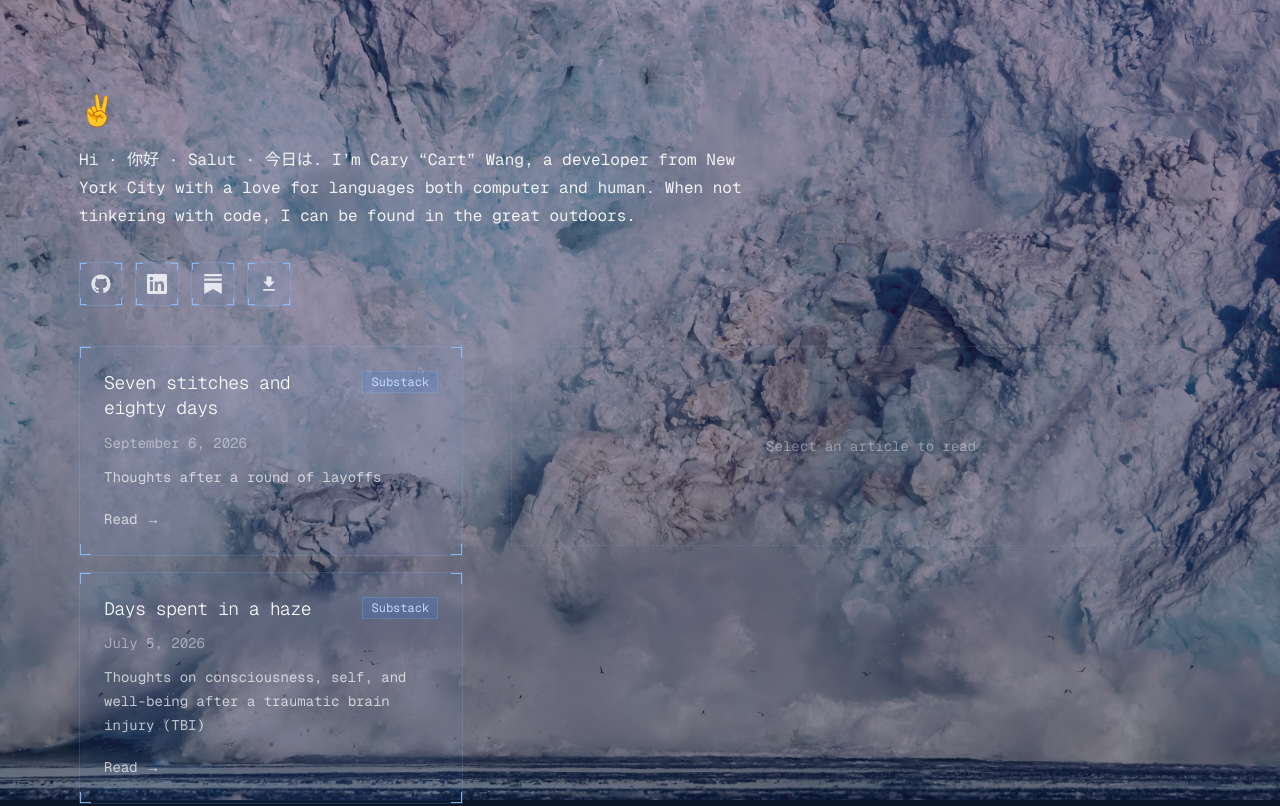
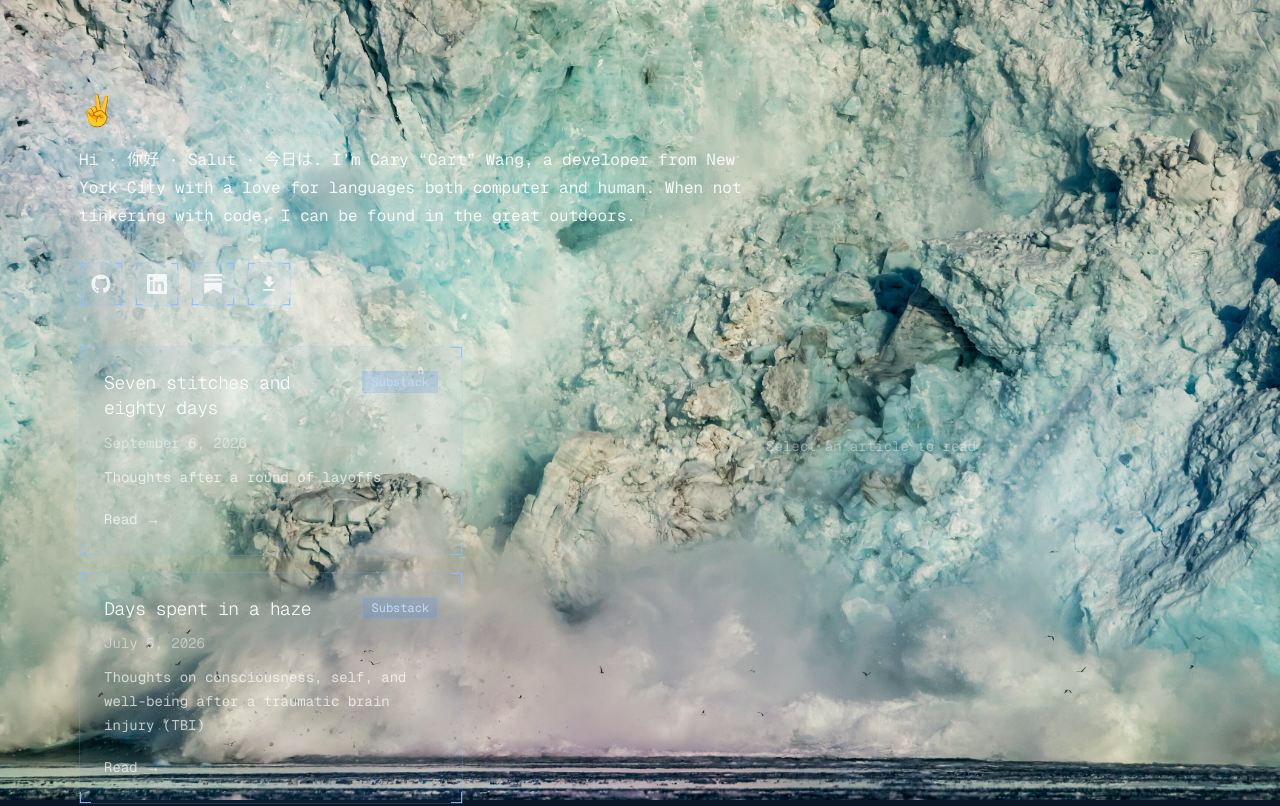
Before and after one commit to wangcary19/caryw.dev, a Next.js app: page / in a window 1280 px wide. Shown: the top 806 px of the page. Built offline with nearby package versions, Linux system fonts and the light colour scheme.

Commit message:
Holographic sheen over glacier photo, drop time-of-day filtering

```diff
--- a/src/app/globals.css
+++ b/src/app/globals.css
@@ -35,7 +35,7 @@ body {
   padding-right: clamp(1.5rem, 3.82vw, 5rem);
 }
 
-/* Time-of-day "dynamic wallpaper" background (macOS-style) */
+/* Glacier photo + faint holographic sheen */
 .live-bg {
   position: fixed;
   inset: 0;
@@ -61,53 +61,39 @@ body {
   background-image: url("/background.jpg");
   background-size: cover;
   background-position: center;
-  transition: filter 3s ease;
 }
 
-.live-bg-tint {
+.live-bg-sheen {
   position: absolute;
-  inset: 0;
+  inset: -20%;
   pointer-events: none;
-  opacity: 0;
-  transition: opacity 3s ease, background 3s ease;
+  opacity: 0.4;
+  mix-blend-mode: overlay;
+  background:
+    radial-gradient(40% 40% at 20% 30%, rgba(96, 165, 250, 0.9), transparent 70%),
+    radial-gradient(45% 45% at 75% 60%, rgba(34, 211, 238, 0.8), transparent 70%),
+    radial-gradient(40% 40% at 50% 85%, rgba(167, 139, 250, 0.8), transparent 70%);
+  animation:
+    sheen-drift 40s ease-in-out infinite alternate,
+    sheen-hue 60s linear infinite;
 }
 
-/* Time-of-day grading */
-.live-bg.tod-night .live-bg-image {
-  filter: brightness(0.55) saturate(0.75);
-}
-.live-bg.tod-dawn .live-bg-image {
-  filter: brightness(0.95) saturate(1.1) sepia(0.15);
-}
-.live-bg.tod-day .live-bg-image {
-  filter: none;
-}
-.live-bg.tod-sunset .live-bg-image {
-  filter: brightness(0.95) saturate(1.2) sepia(0.25);
-}
-.live-bg.tod-dusk .live-bg-image {
-  filter: brightness(0.8) saturate(0.9);
+@keyframes sheen-drift {
+  from {
+    transform: translate3d(-2%, -1.5%, 0) scale(1);
+  }
+  to {
+    transform: translate3d(2%, 1.5%, 0) scale(1.08);
+  }
 }
 
-/* Time-of-day tint overlays */
-.live-bg.tod-night .live-bg-tint {
-  opacity: 1;
-  background: linear-gradient(180deg, rgba(8, 14, 34, 0.72), rgba(3, 8, 20, 0.82));
-}
-.live-bg.tod-dawn .live-bg-tint {
-  opacity: 1;
-  background: linear-gradient(180deg, rgba(255, 150, 90, 0.22), rgba(150, 90, 170, 0.14));
-}
-.live-bg.tod-day .live-bg-tint {
-  opacity: 0;
-}
-.live-bg.tod-sunset .live-bg-tint {
-  opacity: 1;
-  background: linear-gradient(180deg, rgba(255, 120, 60, 0.28), rgba(180, 80, 130, 0.18));
-}
-.live-bg.tod-dusk .live-bg-tint {
-  opacity: 1;
-  background: linear-gradient(180deg, rgba(90, 60, 170, 0.3), rgba(35, 40, 110, 0.34));
+@keyframes sheen-hue {
+  from {
+    filter: hue-rotate(0deg);
+  }
+  to {
+    filter: hue-rotate(360deg);
+  }
 }
 
 /* Square buttons with highlighted corners */
@@ -229,7 +215,8 @@ body {
 }
 
 @media (prefers-reduced-motion: reduce) {
-  .animate-article {
+  .animate-article,
+  .live-bg-sheen {
     animation: none;
   }
 }
--- a/src/components/LiveBackground.tsx
+++ b/src/components/LiveBackground.tsx
@@ -5,37 +5,22 @@ import { useEffect, useState } from "react";
 const IDLE_MS = 3000;
 
 /**
- * macOS-style "dynamic wallpaper" background.
+ * High-res glacier photo with a faint, slow-moving holographic sheen layered
+ * on top. The scene blurs and darkens while the user is interacting.
  *
  * Image: "Svitjordbreen on Svalbard calving" — photo by AWeith,
  * CC BY-SA 4.0 (https://creativecommons.org/licenses/by-sa/4.0),
  * via Wikimedia Commons. Served from /background.jpg (3840×2160).
- *
- * The same photo is re-graded to match the local time of day (dawn / day /
- * sunset / dusk / night). While the user is interacting, the scene is blurred
- * and darkened for readability; when idle, it's shown clean.
  */
 export default function LiveBackground() {
   const [hidden, setHidden] = useState(false);
   const [idle, setIdle] = useState(false);
-  const [phase, setPhase] = useState("day");
 
   const active = !hidden && !idle;
 
   useEffect(() => {
-    const phaseFor = (h: number) => {
-      if (h >= 5 && h < 8) return "dawn";
-      if (h >= 8 && h < 16) return "day";
-      if (h >= 16 && h < 19) return "sunset";
-      if (h >= 19 && h < 21) return "dusk";
-      return "night";
-    };
+    let idleTimer: ReturnType<typeof setTimeout> | undefined;
 
-    const updatePhase = () => setPhase(phaseFor(new Date().getHours()));
-    updatePhase();
-    const phaseTimer = setInterval(updatePhase, 60_000);
-
-    let idleTimer: ReturnType<typeof setTimeout> | undefined;
     const onVisibility = () => setHidden(document.hidden);
     const wake = () => {
       setIdle(false);
@@ -46,10 +31,10 @@ export default function LiveBackground() {
     const events = ["mousemove", "mousedown", "keydown", "touchmove", "wheel"];
     events.forEach((e) => window.addEventListener(e, wake, { passive: true }));
     document.addEventListener("visibilitychange", onVisibility);
+
     wake();
 
     return () => {
-      clearInterval(phaseTimer);
       events.forEach((e) => window.removeEventListener(e, wake));
       document.removeEventListener("visibilitychange", onVisibility);
       if (idleTimer) clearTimeout(idleTimer);
@@ -58,12 +43,12 @@ export default function LiveBackground() {
 
   return (
     <div
-      className={`live-bg tod-${phase} ${active ? "is-active" : ""}`}
+      className={`live-bg ${active ? "is-active" : ""}`}
       aria-hidden="true"
     >
       <div className="live-bg-scene">
         <div className="live-bg-image" />
-        <div className="live-bg-tint" />
+        <div className="live-bg-sheen" />
       </div>
     </div>
   );
```
